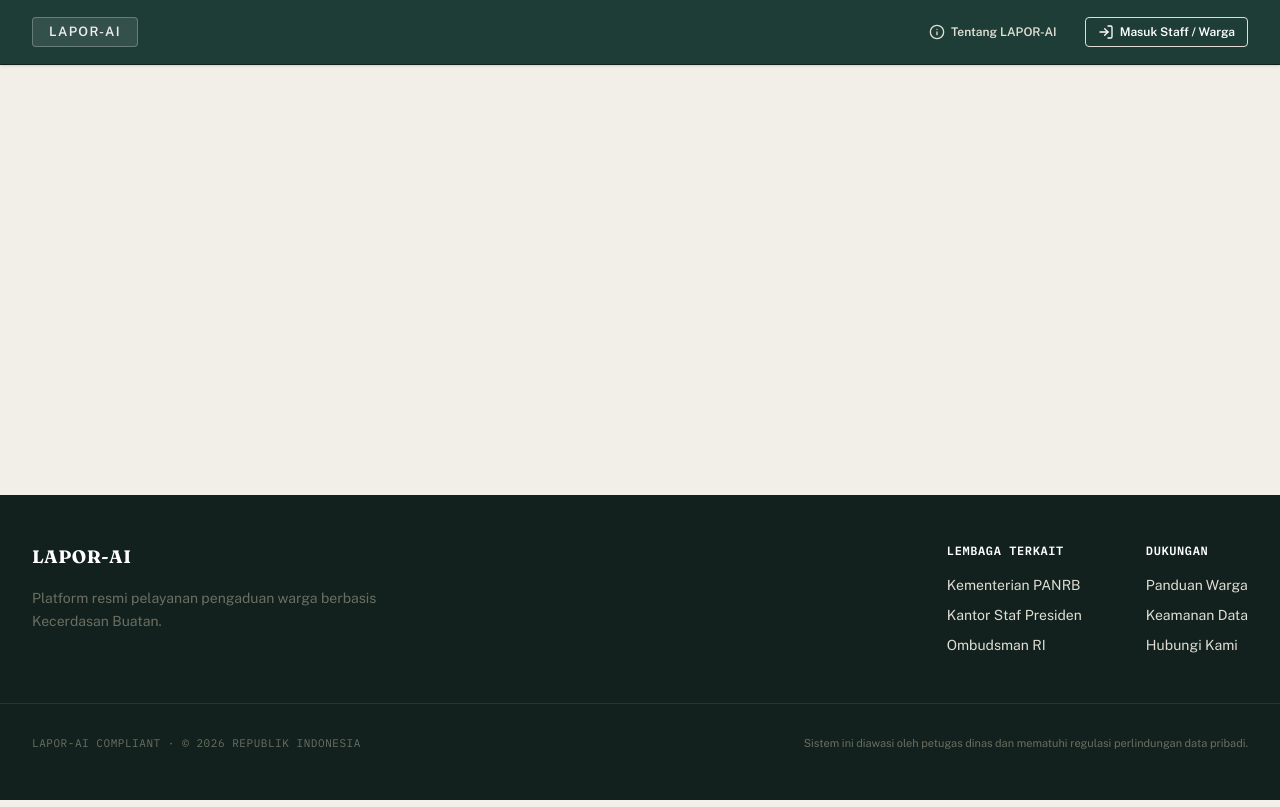
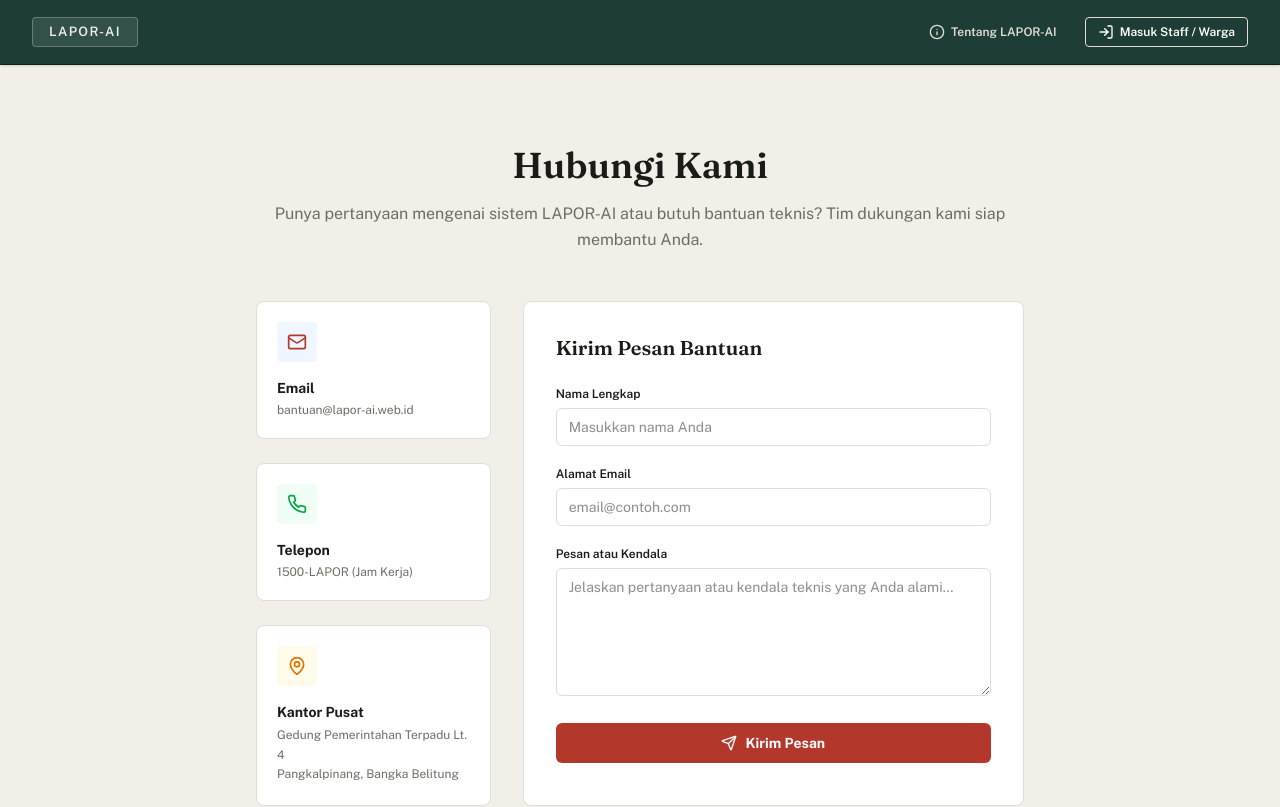
Before and after one commit to fadiljee/lapor-ai, a React (Vite) app in the folder frontend/: page /hubungi-kami in a window 1280 px wide. Shown: the top 807 px of the page. Built offline with nearby package versions, Linux system fonts and the light colour scheme.

Commit message:
feat: add Contact page and update routing; refine text in About page and Home page

```diff
--- a/frontend/src/App.jsx
+++ b/frontend/src/App.jsx
@@ -11,6 +11,7 @@ import { EmailVerificationPage } from './pages/warga/EmailVerificationPage';
 import { ReportSuccessPage } from './pages/warga/ReportSuccessPage';
 import { TrackReportPage } from './pages/warga/TrackReportPage';
 import { AboutLaporAiPage } from './pages/warga/AboutLaporAiPage';
+import { ContactPage } from './pages/warga/ContactPage';
 
 import { LoginPage } from './pages/auth/LoginPage';
 import { DashboardIndex } from './pages/dashboard/DashboardIndex';
@@ -58,6 +59,7 @@ export default function App() {
               <Route path="/verifikasi-email" element={<EmailVerificationPage />} />
               <Route path="/lapor/berhasil" element={<ReportSuccessPage />} />
               <Route path="/tentang-lapor-ai" element={<AboutLaporAiPage />} />
+              <Route path="/hubungi-kami" element={<ContactPage />} />
               <Route path="/masuk" element={<LoginPage />} />
 
               <Route
--- a/frontend/src/components/common/Footer.jsx
+++ b/frontend/src/components/common/Footer.jsx
@@ -17,31 +17,18 @@ export function Footer() {
         </div>
 
         <div className="flex gap-16">
-          {/* Lembaga Terkait */}
-          <div>
-            <h4 className="font-mono-ticket font-bold text-white text-xs uppercase tracking-wider mb-4">Lembaga Terkait</h4>
-            <ul className="space-y-2.5 text-border">
-              <li><Link to="#" className="hover:text-white transition-colors">Kementerian PANRB</Link></li>
-              <li><Link to="#" className="hover:text-white transition-colors">Kantor Staf Presiden</Link></li>
-              <li><Link to="#" className="hover:text-white transition-colors">Ombudsman RI</Link></li>
-            </ul>
-          </div>
-
           {/* Dukungan */}
           <div>
             <h4 className="font-mono-ticket font-bold text-white text-xs uppercase tracking-wider mb-4">Dukungan</h4>
             <ul className="space-y-2.5 text-border">
-              <li><Link to="#" className="hover:text-white transition-colors">Panduan Warga</Link></li>
-              <li><Link to="#" className="hover:text-white transition-colors">Keamanan Data</Link></li>
-              <li><Link to="#" className="hover:text-white transition-colors">Hubungi Kami</Link></li>
+              <li><Link to="/hubungi-kami" className="hover:text-white transition-colors">Hubungi Kami</Link></li>
             </ul>
           </div>
         </div>
       </div>
 
       <div className="max-w-7xl mx-auto px-4 sm:px-6 lg:px-8 pt-8 mt-12 border-t border-border/10 flex flex-col sm:flex-row items-center justify-between text-[11px] text-text-secondary">
-        <div className="font-mono-ticket tracking-wider uppercase">LAPOR-AI COMPLIANT · © 2026 REPUBLIK INDONESIA</div>
-        <div className="mt-2 sm:mt-0">Sistem ini diawasi oleh petugas dinas dan mematuhi regulasi perlindungan data pribadi.</div>
+        <div className="font-mono-ticket tracking-wider uppercase">LAPOR-AI · © 2026 </div>
       </div>
     </footer>
   );
--- /dev/null
+++ b/frontend/src/pages/warga/ContactPage.jsx
@@ -0,0 +1,98 @@
+import React from 'react';
+import { Mail, Phone, MapPin, Send } from 'lucide-react';
+
+export function ContactPage() {
+  return (
+    <div className="max-w-7xl mx-auto px-4 sm:px-6 lg:px-8 py-12 md:py-20">
+      <div className="max-w-3xl mx-auto">
+        {/* Header */}
+        <div className="text-center mb-12">
+          <h1 className="font-display text-3xl md:text-4xl font-semibold text-text-primary mb-4">
+            Hubungi Kami
+          </h1>
+          <p className="text-text-secondary text-sm md:text-base leading-relaxed">
+            Punya pertanyaan mengenai sistem LAPOR-AI atau butuh bantuan teknis? Tim dukungan kami siap membantu Anda.
+          </p>
+        </div>
+
+        <div className="grid grid-cols-1 md:grid-cols-3 gap-8">
+          {/* Contact Info */}
+          <div className="md:col-span-1 space-y-6">
+            <div className="bg-white border border-border rounded-lg p-5">
+              <div className="w-10 h-10 rounded flex items-center justify-center bg-blue-50 text-accent mb-4">
+                <Mail className="w-5 h-5" />
+              </div>
+              <h3 className="font-bold text-sm text-text-primary mb-1">Email</h3>
+              <p className="text-xs text-text-secondary">bantuan@lapor-ai.web.id</p>
+            </div>
+
+            <div className="bg-white border border-border rounded-lg p-5">
+              <div className="w-10 h-10 rounded flex items-center justify-center bg-green-50 text-green-600 mb-4">
+                <Phone className="w-5 h-5" />
+              </div>
+              <h3 className="font-bold text-sm text-text-primary mb-1">Telepon</h3>
+              <p className="text-xs text-text-secondary">1500-LAPOR (Jam Kerja)</p>
+            </div>
+
+            <div className="bg-white border border-border rounded-lg p-5">
+              <div className="w-10 h-10 rounded flex items-center justify-center bg-amber-50 text-amber-600 mb-4">
+                <MapPin className="w-5 h-5" />
+              </div>
+              <h3 className="font-bold text-sm text-text-primary mb-1">Kantor Pusat</h3>
+              <p className="text-xs text-text-secondary leading-relaxed">
+                Gedung Pemerintahan Terpadu Lt. 4<br />
+                Pangkalpinang, Bangka Belitung
+              </p>
+            </div>
+          </div>
+
+          {/* Contact Form */}
+          <div className="md:col-span-2 bg-white border border-border rounded-lg p-6 sm:p-8">
+            <h2 className="font-display text-xl font-semibold text-text-primary mb-6">
+              Kirim Pesan Bantuan
+            </h2>
+            <form className="space-y-5" onSubmit={(e) => { e.preventDefault(); alert("Pesan terkirim. Tim kami akan merespons dalam 1x24 jam."); }}>
+              <div>
+                <label className="block text-xs font-semibold text-text-primary mb-1.5">Nama Lengkap</label>
+                <input
+                  type="text"
+                  className="w-full border border-border rounded-md px-3 py-2 text-sm focus:outline-none focus:ring-2 focus:ring-accent/20 focus:border-accent transition-colors"
+                  placeholder="Masukkan nama Anda"
+                  required
+                />
+              </div>
+
+              <div>
+                <label className="block text-xs font-semibold text-text-primary mb-1.5">Alamat Email</label>
+                <input
+                  type="email"
+                  className="w-full border border-border rounded-md px-3 py-2 text-sm focus:outline-none focus:ring-2 focus:ring-accent/20 focus:border-accent transition-colors"
+                  placeholder="email@contoh.com"
+                  required
+                />
+              </div>
+
+              <div>
+                <label className="block text-xs font-semibold text-text-primary mb-1.5">Pesan atau Kendala</label>
+                <textarea
+                  className="w-full border border-border rounded-md px-3 py-2 text-sm focus:outline-none focus:ring-2 focus:ring-accent/20 focus:border-accent transition-colors h-32 resize-y"
+                  placeholder="Jelaskan pertanyaan atau kendala teknis yang Anda alami..."
+                  required
+                ></textarea>
+              </div>
+
+              <button
+                type="submit"
+                className="w-full bg-accent hover:bg-accent-hover text-white rounded-md px-4 py-2.5 font-bold text-sm flex items-center justify-center gap-2 transition-colors"
+              >
+                <Send className="w-4 h-4" />
+                Kirim Pesan
+              </button>
+            </form>
+          </div>
+        </div>
+
+      </div>
+    </div>
+  );
+}
--- a/frontend/src/pages/warga/HomePage.jsx
+++ b/frontend/src/pages/warga/HomePage.jsx
@@ -63,7 +63,7 @@ export function HomePage() {
             LAPOR-AI menambahkan tiga hal ke sistem pengaduan yang sudah ada:
             laporan darurat naik ke atas antrean secara otomatis, laporan disalurkan ke
             dinas yang tepat, dan laporan ganda tidak lagi membanjiri antrean.{' '}
-            <span className="font-semibold text-text-primary">AI tidak pernah menentukan apakah suatu laporan benar atau salah-itu tetap kerja manusia.</span>
+            <span className="font-semibold text-text-primary">AI tidak pernah menentukan apakah suatu laporan benar atau salah. Hal tersebut tetap menjadi tugas manusia.</span>
           </p>
 
           {/* CTA Buttons */}
```
Also changed, not shown: frontend/src/pages/warga/AboutLaporAiPage.jsx (+9 -21 lines).
